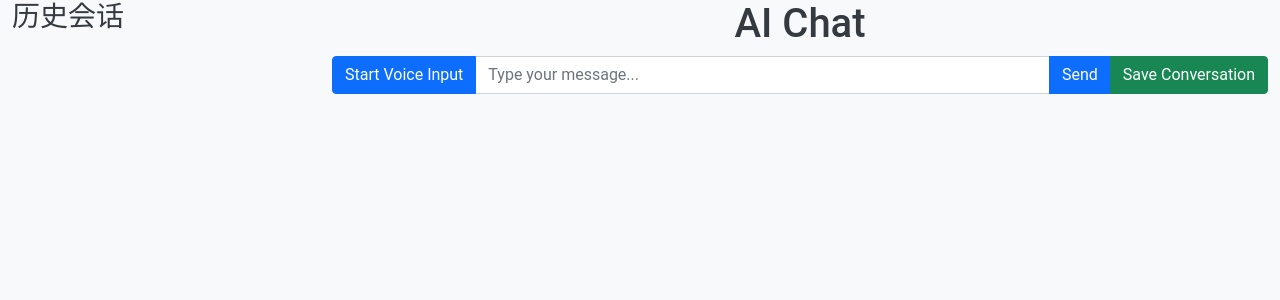
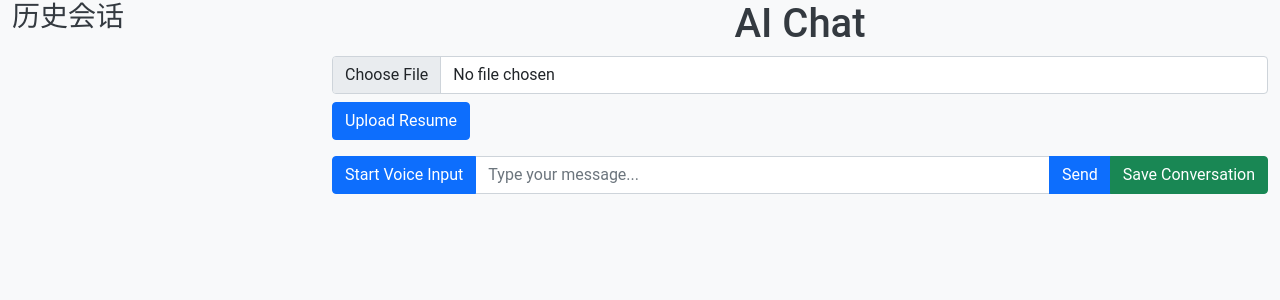
Before and after one commit to luchuan1/ChatRobot--CS, a Flask app: page /index in a window 1280 px wide. Shown: the part 56-356 px from the top of the page. Run offline with Flask 3, Linux system fonts and the light colour scheme; a user stored in the database is signed in; data that the repository does not hold is empty; some libraries are stand-ins or nearby versions.

Commit message:
Update index.html

```diff
--- a/templates/index.html
+++ b/templates/index.html
@@ -56,7 +56,7 @@
                         <a class="nav-link" href="/login">Login</a>
                     </li>
                     <li class="nav-item">
-                        <a class="nav-link" href="/">Chat</a>
+                        <a class="nav-link" href="/index">Chat</a>
                     </li>
                     <li class="nav-item">
                         <a class="nav-link" href="/logout">Logout</a>
@@ -79,6 +79,10 @@
                 <div id="chat-container" class="d-flex flex-column">
                     <!-- Messages will be displayed here -->
                 </div>
+                <form id="upload-form" class="mb-3" method="POST" enctype="multipart/form-data" action="/upload">
+                    <input type="file" name="file" class="form-control">
+                    <button type="submit" class="btn btn-primary mt-2">Upload Resume</button>
+                </form>
                 <div class="input-group mb-3">
                     <button class="btn btn-primary" onclick="startVoiceRecognition()">Start Voice Input</button>
                     <input type="text" id="input" class="form-control" placeholder="Type your message...">
```
